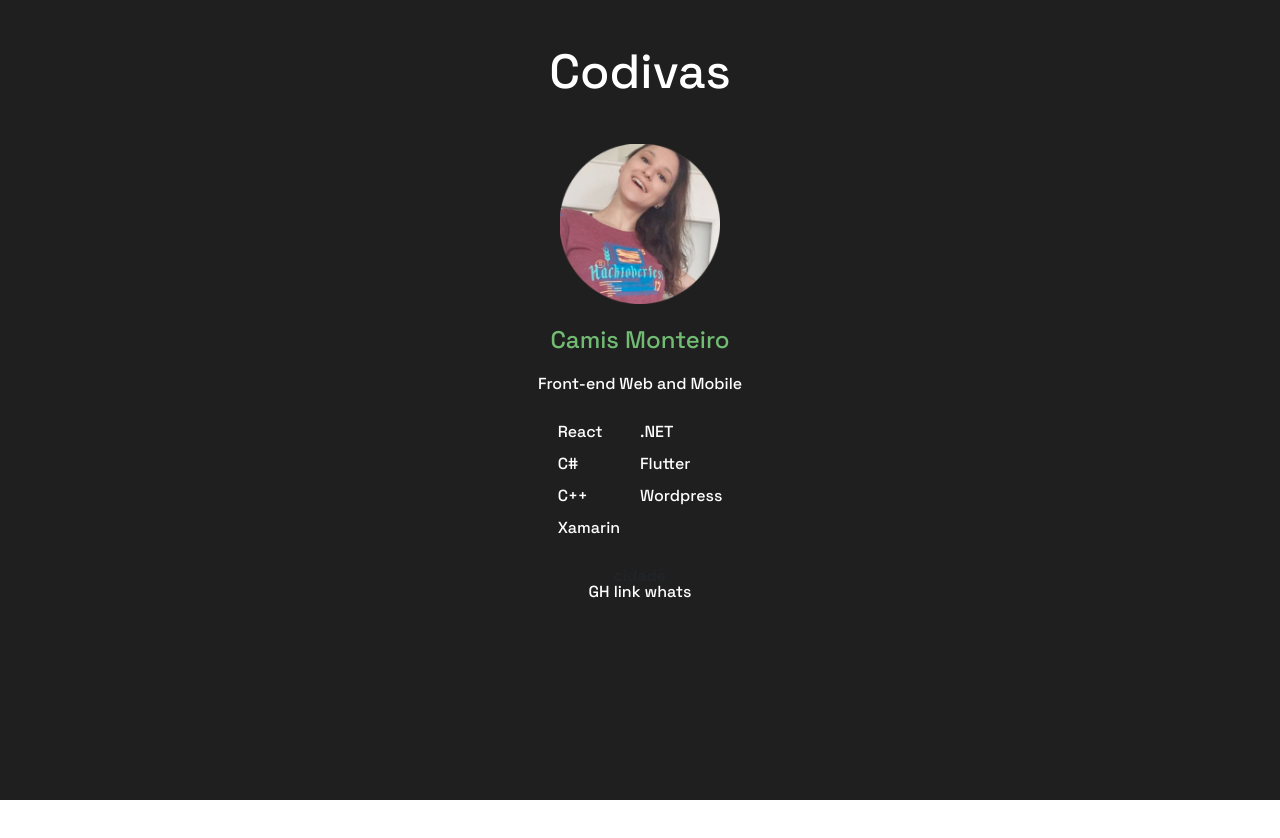
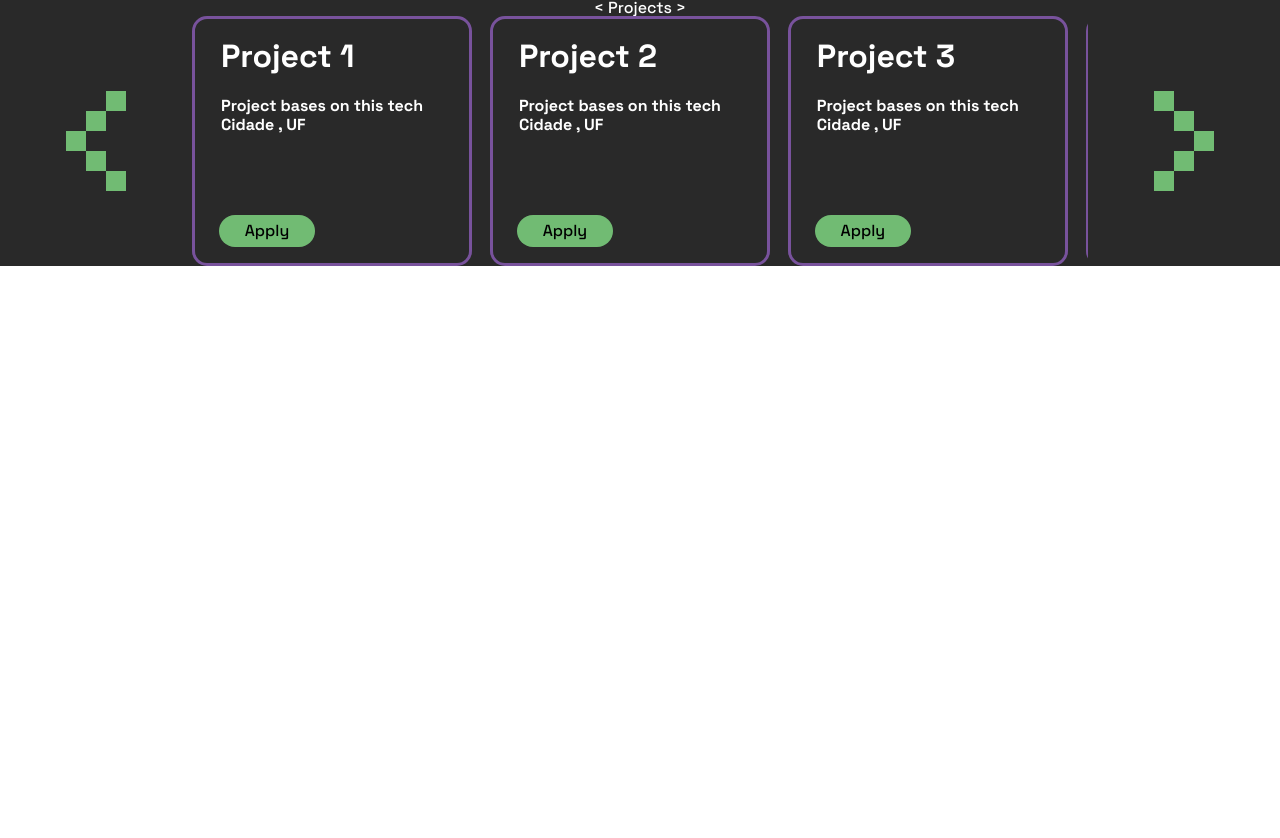
Before and after one commit to utkarsh4321/portal-codivas, a React (Create React App) app: page /codivas in a window 1280 px wide. Shown: the top 838 px of the page. After the commit the page ends 800 px from the top, so only its background shows below. Built offline with nearby package versions, Linux system fonts and the light colour scheme; a web font is replaced by a local one.

Commit message:
#issue 92 - fit bg home

```diff
--- a/src/Pages/Codivas.jsx
+++ b/src/Pages/Codivas.jsx
@@ -1,119 +1,77 @@
-import React from "react"
-import styled from 'styled-components'
-// import rightArrow from "./../Assets/Images/arrow-right.png";
-// import leftArrow from "./../Assets/Images/arrow-left.png";
-import { FontAwesomeIcon } from '@fortawesome/react-fontawesome'
 
-import Camis from './../Assets/Images/camis.png'
-const Main = styled.div`
- display: flex;
- flex-direction: column;
- align-items: center;
-background-color: #1F1F1F;
-height: 100vh;
-`
-const TitleCenter = styled.div`
-color: white;
-font-size: 3em;
-margin: 1em ;
-`
-const GridCodivas = styled.div`
-display: grid;
-grid-template-columns: 1fr;
-grid-template-rows:repeat(2, 1fr);
+import rightArrow from "./../Assets/Images/arrow-right.png";
+import leftArrow from "./../Assets/Images/arrow-left.png";
+import { useRef } from "react";
 
-`
-const CardCodiva = styled.div`
-display: flex;
-flex-direction: column;
-justify-content: center;
-align-items: center;
-img{
-  width: 10em;
 
-}
-`
-const NameCodiva = styled.div`
-display: flex;
-justify-content: center;
-color: #71BB73;
-margin:1em 0px;
-font-size: 1.5em;
-`
-const LanguagesCodiva = styled.div`
-color:white;
-display:grid;
-grid-template-columns: repeat(2,1fr);
+const Codivas = () => {
 
-ul{
-  margin:1em -1em;
-}
-li{
-  margin:1em;
+  //variables
 
-}
-`
-const SkillsCodiva = styled.div`
-color:white;
-`
-const ContactBox = styled.div`
-  color:white;
+  const ref = useRef(null);
 
-i{
-  color:white;
+  const SampleCodiva = [{
+    title: "Project 1",
+    detail: "Project bases on this tech",
+    city: "Cidade , UF"
+  }, {
+    title: "Project 2",
+    detail: "Project bases on this tech",
+    city: "Cidade , UF"
+  }, {
+    title: "Project 3",
+    detail: "Project bases on this tech",
+    city: "Cidade , UF"
+  }, {
+    title: "Project 4",
+    detail: "Project bases on this tech",
+    city: "Cidade , UF"
+  }, {
+    title: "Project 5",
+    detail: "Project bases on this tech",
+    city: "Cidade , UF"
+  }, {
+    title: "Project 6",
+    detail: "Project bases on this tech",
+    city: "Cidade , UF"
+  }];
+
+  const scrollLength = 100;
+
+  // function to scroll via the left and right buttons
+
+  const scroll = (scrollOffset) => {
+    ref.current.scrollLeft += scrollOffset;
+  };
+
+
+  return (
+    <div className="Project-content">
+      <div className="project-header">
+        <h1> {"< Projects >"}</h1>
+      </div>
+      <div className="project-info">
+        <div className="button-container">
+          <img src={leftArrow} alt="previous" onClick={() => scroll(-scrollLength)} />
+        </div>
+        <div className="project-card-container" ref={ref}>
+          {SampleCodiva.map((item) => {
+            return (
+              <div id={item.title} className="project-card">
+                <h3>{item.title}</h3>
+                <p>{item.detail}</p>
+                <p>{item.city}</p>
+                <button>Apply</button>
+              </div>
+            )
+          })}
+        </div>
+        <div className="button-container">
+          <img src={rightArrow} alt="previous" onClick={() => scroll(scrollLength)} />
+        </div>
+      </div>
+    </div>
+  )
 }
 
-`
-const Codivas = () => {
-  return (
-   <>
-
-   <Main>
-    <TitleCenter> Codivas </TitleCenter>
-    <GridCodivas>
-      <CardCodiva>
-        <img src={Camis} alt="white woman wearing a red shirt , smiling"/>
-        <NameCodiva>Camis Monteiro</NameCodiva>
-        <SkillsCodiva>Front-end Web and Mobile</SkillsCodiva>
-        <LanguagesCodiva>
-        <ul>
-            <li>React</li>
-            <li>C#</li>
-            <li>C++</li>
-            <li>Xamarin</li>
-
-            </ul>
-
-            <ul>
-            <li>.NET</li>
-            <li>Flutter</li>
-            <li>Wordpress</li>
-
-            </ul>
-            </LanguagesCodiva>
-
-            <p> cidade </p>
-            <ContactBox>
-                  GH
-                  link
-                  whats
-                  </ContactBox>
-
-
-      </CardCodiva>
-
-      {/* <CardCodiva>
-        <img src={Camis} alt="white woman wearing a red shirt , smiling"/>
-      </CardCodiva> */}
-
-
-    </GridCodivas>
-
-   </Main>
-
-
-   </>
-  );
-};
-
-export default Codivas;
+export default Codivas
--- a/src/Pages/Home.jsx
+++ b/src/Pages/Home.jsx
@@ -5,7 +5,10 @@ import backgroundCodivas from '../Assets/Images/manasWorking.jpg'
 const Main = styled.div`
  display: flex;
  justify-content: center;
-
+img{
+  width:100vw;
+  margin-top: -100px;
+}
 `
 const Home = () => {
   return (
```
Also changed, not shown: src/Pages/OLDCodivas.jsx (added, +119 -0 lines), 2 other files (tests, documents, lock files or other folders).
